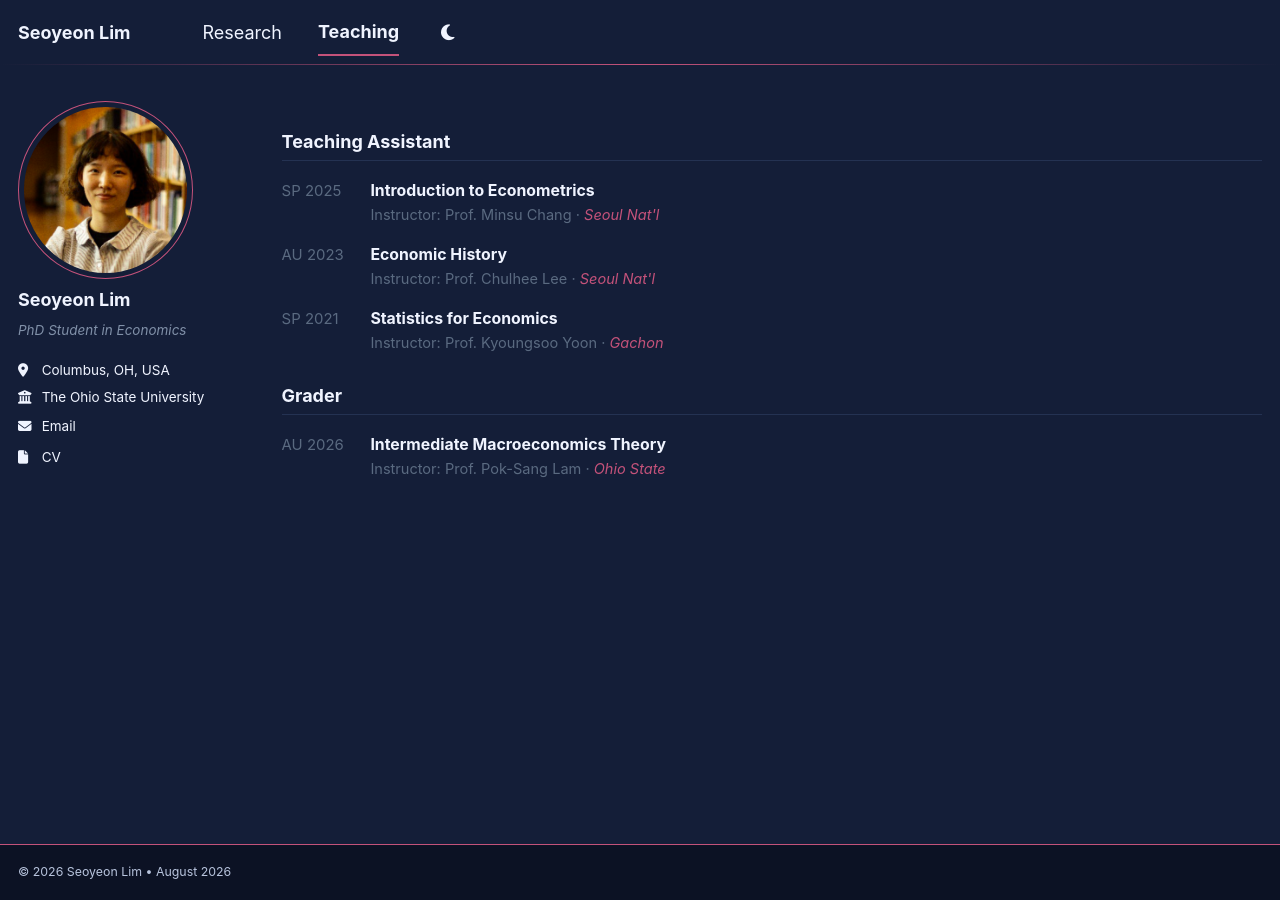
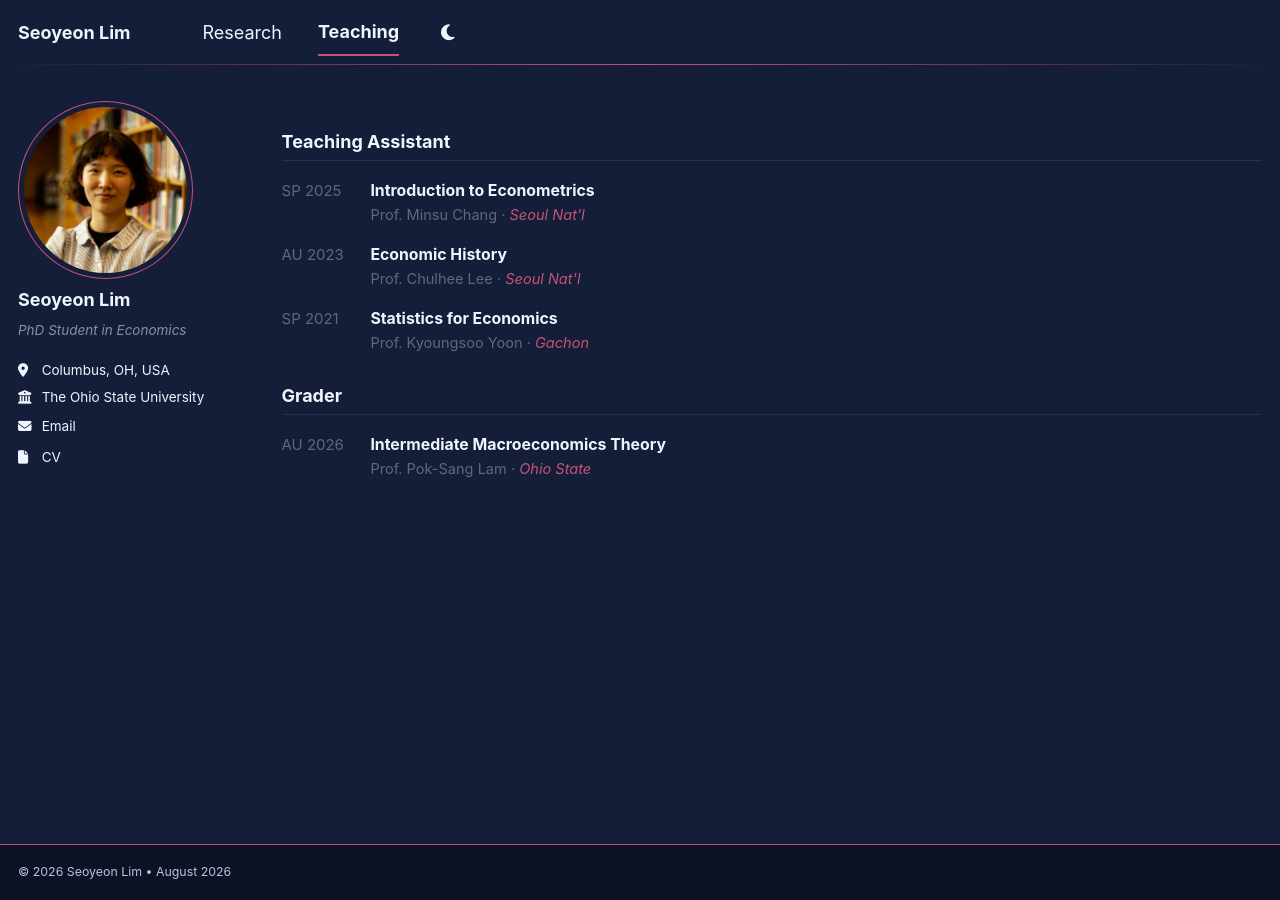
Before and after one commit to seoyeon-lim/academic.github.io, a Jekyll site: the page built from _pages/teaching.html, in a window 1280 px wide. Built offline with Jekyll 4.4.1, drawn with Linux system fonts in a browser that asks for light colours; a script bundle is joined from its source files by our own code; library files that are not in the unit come from our copies.

Commit message:
Remove Instructor: label from professor names in teaching page
Co-Authored-By: Claude Sonnet 4.6 <noreply@anthropic.com>

```diff
--- a/_pages/teaching.html
+++ b/_pages/teaching.html
@@ -20,21 +20,21 @@ author_profile: true
 <div class="teach-entry">
   <div class="teach-term">SP 2025</div>
   <div class="teach-body">
-    <span class="teach-course">Introduction to Econometrics</span>    <br><span class="teach-detail">Instructor: Prof. Minsu Chang · <span class="teach-venue">Seoul Nat'l</span></span>
+    <span class="teach-course">Introduction to Econometrics</span>    <br><span class="teach-detail">Prof. Minsu Chang · <span class="teach-venue">Seoul Nat'l</span></span>
   </div>
 </div>
 
 <div class="teach-entry">
   <div class="teach-term">AU 2023</div>
   <div class="teach-body">
-    <span class="teach-course">Economic History</span>    <br><span class="teach-detail">Instructor: Prof. Chulhee Lee · <span class="teach-venue">Seoul Nat'l</span></span>
+    <span class="teach-course">Economic History</span>    <br><span class="teach-detail">Prof. Chulhee Lee · <span class="teach-venue">Seoul Nat'l</span></span>
   </div>
 </div>
 
 <div class="teach-entry">
   <div class="teach-term">SP 2021</div>
   <div class="teach-body">
-    <span class="teach-course">Statistics for Economics</span>    <br><span class="teach-detail">Instructor: Prof. Kyoungsoo Yoon · <span class="teach-venue">Gachon</span></span>
+    <span class="teach-course">Statistics for Economics</span>    <br><span class="teach-detail">Prof. Kyoungsoo Yoon · <span class="teach-venue">Gachon</span></span>
   </div>
 </div>
 
@@ -43,6 +43,6 @@ author_profile: true
 <div class="teach-entry">
   <div class="teach-term">AU 2026</div>
   <div class="teach-body">
-    <span class="teach-course">Intermediate Macroeconomics Theory</span>    <br><span class="teach-detail">Instructor: Prof. Pok-Sang Lam · <span class="teach-venue">Ohio State</span></span>
+    <span class="teach-course">Intermediate Macroeconomics Theory</span>    <br><span class="teach-detail">Prof. Pok-Sang Lam · <span class="teach-venue">Ohio State</span></span>
   </div>
 </div>
```
